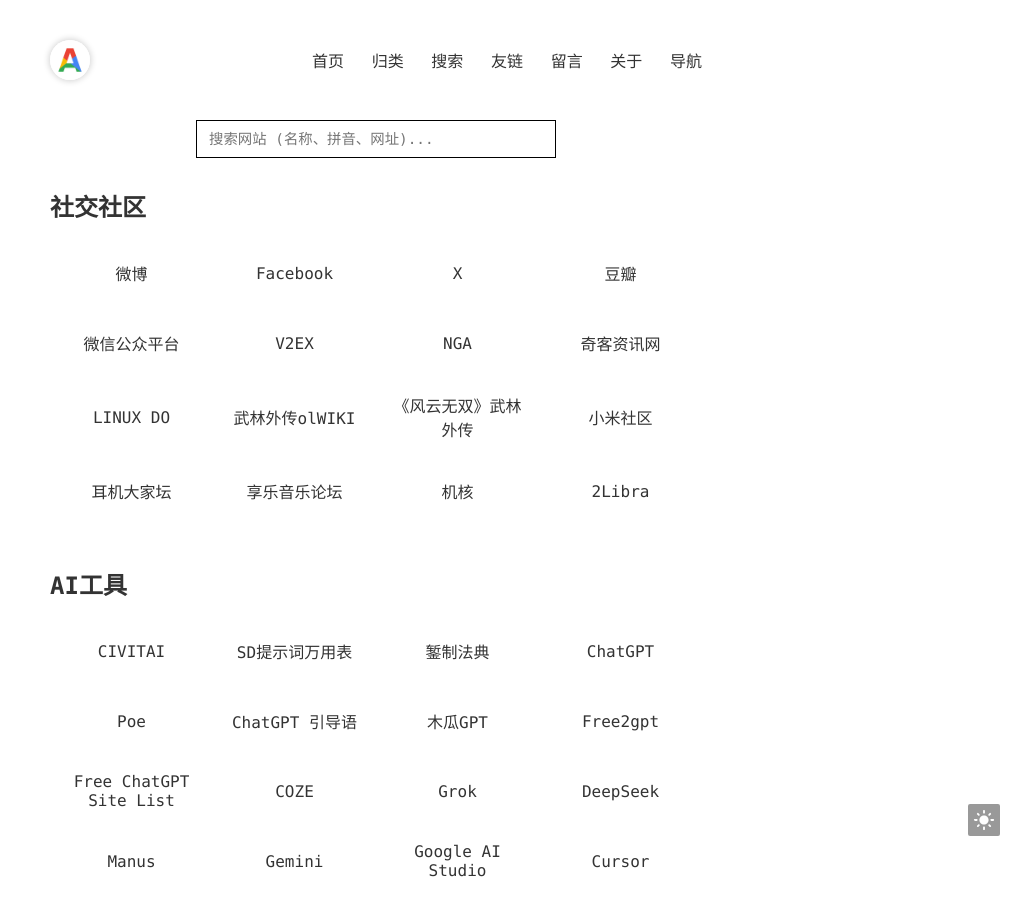
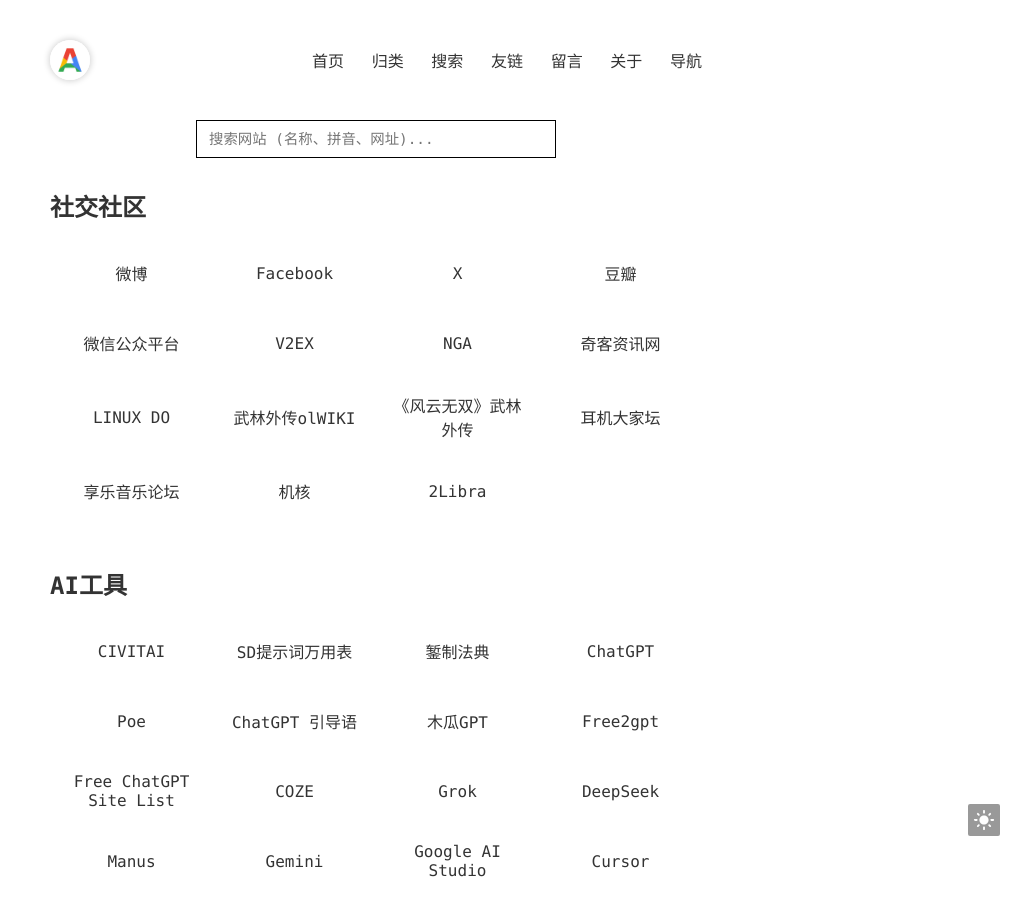
Before and after one commit to admans/admans.github.io, a Jekyll site: the page built from pages/navi.html, in a window 1280 px wide and 900 px high. Shown: the whole window, without its empty margins (264-1280 px from the left). Built offline with Jekyll 4.4.1, drawn with Linux system fonts in a browser that asks for light colours.

Commit message:
Update navi.html
因小米投了玛卡熊，现去小米化。

```diff
--- a/pages/navi.html
+++ b/pages/navi.html
@@ -149,9 +149,6 @@ title: 导航
                 </a>
                 <a class="link-item" data-search="《风云无双》武林外传" href="#" target="_blank">
                     <div class="link-name">《风云无双》武林外传</div>
-                </a>
-                <a class="link-item" data-search="小米社区" href="#" target="_blank">
-                    <div class="link-name">小米社区</div>
                 </a>
                 <a class="link-item" data-search="耳机大家坛" href="#" target="_blank">
                     <div class="link-name">耳机大家坛</div>
@@ -501,17 +498,11 @@ title: 导航
                 <a class="link-item" data-search="淘宝" href="#" target="_blank">
                     <div class="link-name">淘宝</div>
                 </a>
-                <a class="link-item" data-search="小米" href="#" target="_blank">
-                    <div class="link-name">小米</div>
-                </a>
                 <a class="link-item" data-search="京东" href="#" target="_blank">
                     <div class="link-name">京东</div>
                 </a>
                 <a class="link-item" data-search="亚马逊" href="#" target="_blank">
                     <div class="link-name">亚马逊</div>
-                </a>
-                <a class="link-item" data-search="小米有品" href="#" target="_blank">
-                    <div class="link-name">小米有品</div>
                 </a>
                 <a class="link-item" data-search="12306" href="#" target="_blank">
                     <div class="link-name">12306</div>
@@ -648,12 +639,9 @@ title: 导航
             "武林外传olWIKI": "https://wiki.biligame.com/wulinonline/%E9%A6%96%E9%A1%B5",
             "《风云无双》武林外传": "http://211.75.11.17/wulin5/index.php?menu=lang&lang=chs",
             "淘宝": "https://taobao.com/",
-            "小米": "https://mi.com/",
             "京东": "https://jd.com/",
             "亚马逊": "https://z.cn/",
             "12306": "https://12306.cn/",
-            "小米有品": "https://www.xiaomiyoupin.com/",
-            "小米社区": "https://www.xiaomi.cn/",
             "APKMirror": "http://www.apkmirror.com/",
             "APKPure": "https://apkpure.com/",
             "游民星空": "http://www.gamersky.com/",
```
